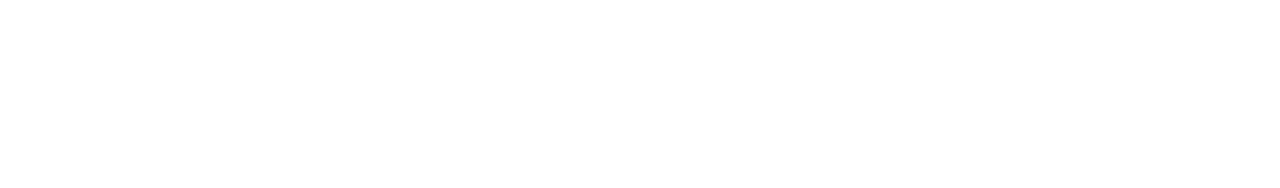
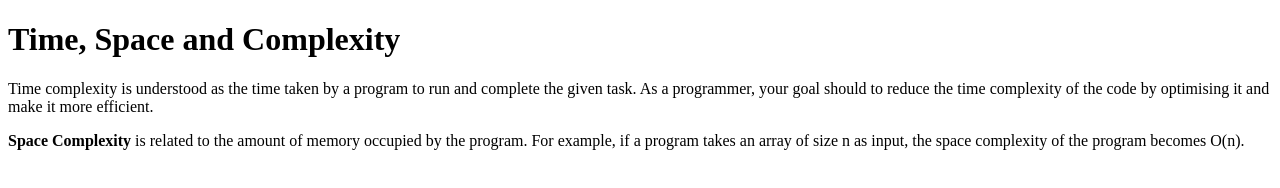
Before and after one commit to acciojob/time-and-space-complexity-Manas9777, a website: page main.html in a window 1280 px wide. Drawn offline with Linux system fonts and the light colour scheme.

Commit message:
created a submission

```diff
--- a/main.html
+++ b/main.html
@@ -8,7 +8,10 @@
 
 <body>
 	<!-- the entire body must be written by student -->
-    <script type="text/javascript" src="./script.js">
+	<h1>Time, Space and Complexity</h1>
+	<p>Time complexity is understood as the time taken by a program to run and complete the given task. As a programmer, your goal should to reduce the time complexity of the code by optimising it and make it more efficient.</p>
+    <p><b>Space Complexity </b>is related to the amount of memory occupied by the program. For example, if a program takes an array of size n as input, the space complexity of the program becomes O(n).</p>
+	<script type="text/javascript" src="./script.js">
 </script>
 
 </body>
--- a/styles.css
+++ b/styles.css
@@ -1 +1 @@
-/*  your css code here. If applicable */
+/*  your css code here. If applihttps://www.svgrepo.com/show/345221/three-dots.svgcable */
```
